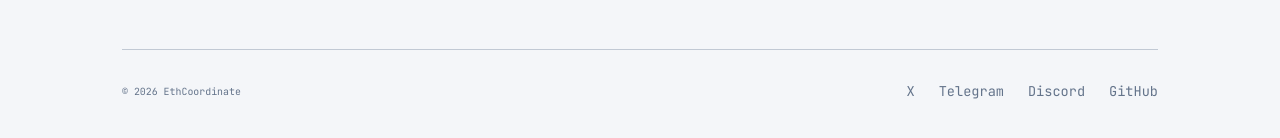
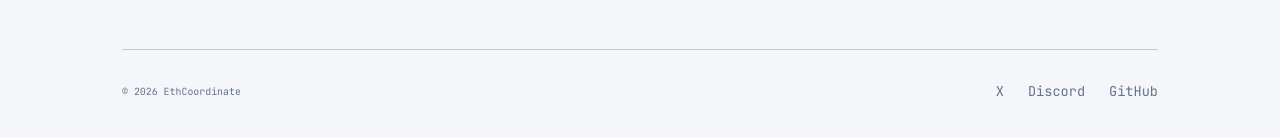
Before and after one commit to ethcoordinate/ethcoordinate-website, a Next.js app: page /blog in a window 1280 px wide. Shown: the part 1147-1285 px from the top of the page. Built offline with nearby package versions, Linux system fonts and the light colour scheme.

Commit message:
Remove the Telegram link from the footer
EthCoordinate has no Telegram, so the link pointed at nothing. The URL goes
with it, to stop the next social row from picking it back up.

```diff
--- a/src/components/Footer.tsx
+++ b/src/components/Footer.tsx
@@ -52,7 +52,6 @@ export default function Footer() {
         <span>© 2026 EthCoordinate</span>
         <div className="footer-links">
           <a href={organization.social.x} target="_blank" rel="noopener noreferrer">X</a>
-          <a href={organization.social.telegram} target="_blank" rel="noopener noreferrer">Telegram</a>
           <a href={organization.social.discord} target="_blank" rel="noopener noreferrer">Discord</a>
           <a href={organization.social.github} target="_blank" rel="noopener noreferrer">GitHub</a>
         </div>
--- a/src/data/site.ts
+++ b/src/data/site.ts
@@ -99,7 +99,6 @@ export const organization = {
   ],
   social: {
     x: "https://x.com/ethcoordinate",
-    telegram: "https://t.me/ethcoordinate",
     discord: "https://discord.com/invite/ethstaker",
     reddit: "https://www.reddit.com/r/ethstaker/",
     github: "https://github.com/ethcoordinate",
```
